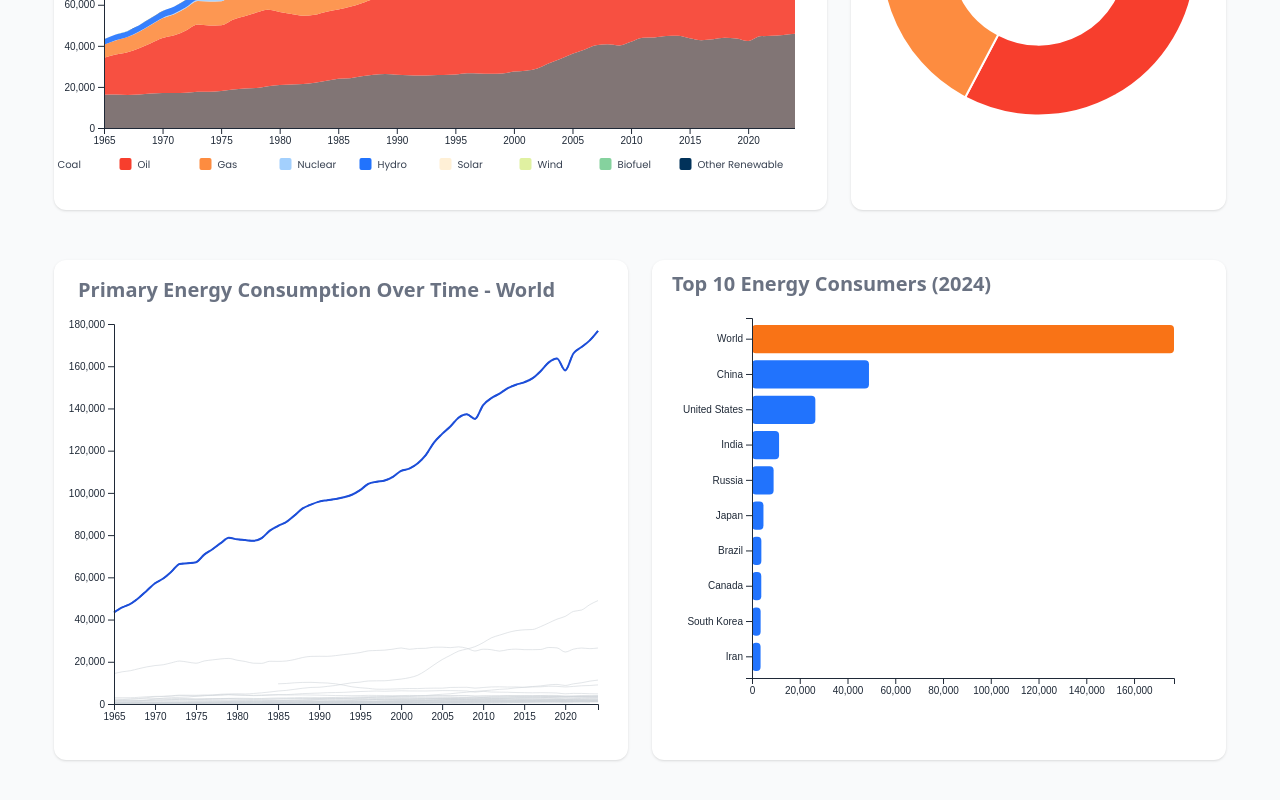
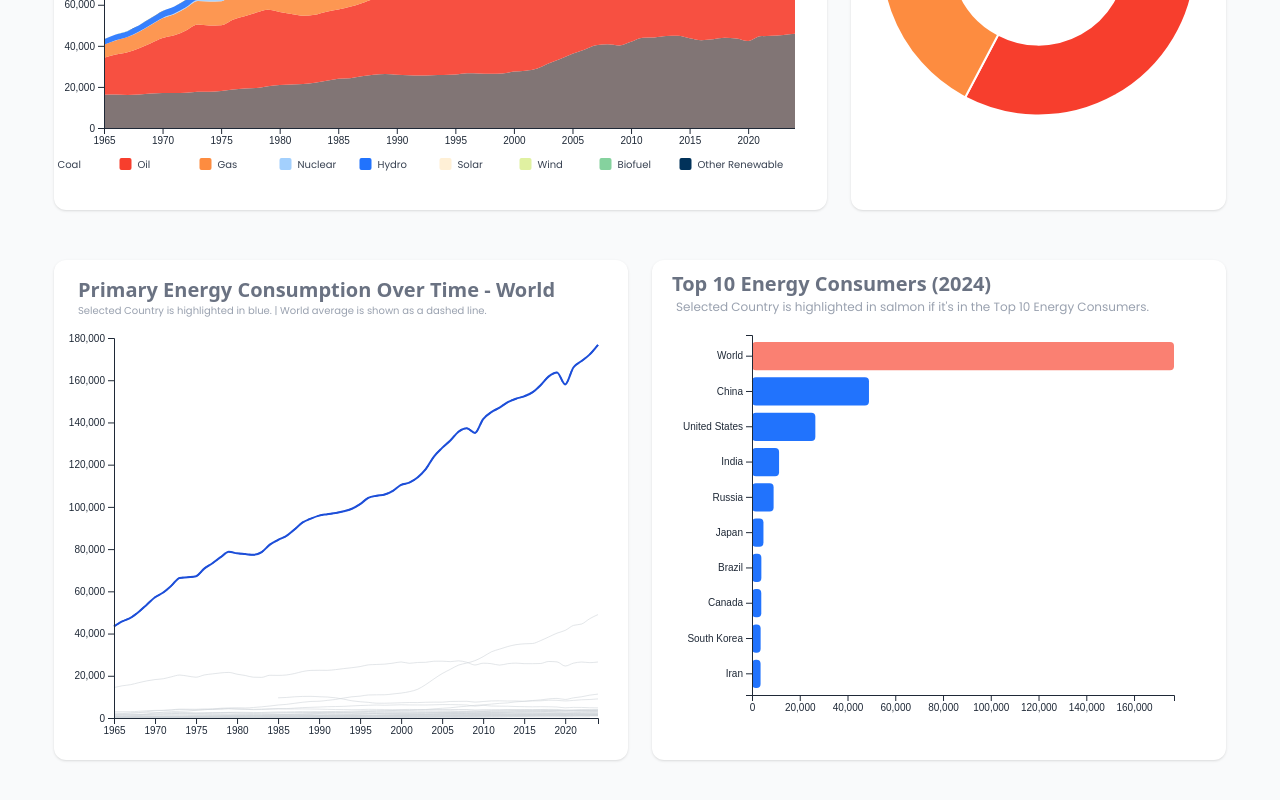
Before and after one commit to webpagearshi/energy-dashboard, a React (Vite) app: page / in a window 1280 px wide. Shown: the part 669-1469 px from the top of the page. Built offline with nearby package versions, Linux system fonts and the light colour scheme.

Commit message:
update line chart

```diff
--- a/src/components/charts/BarChart.jsx
+++ b/src/components/charts/BarChart.jsx
@@ -29,7 +29,7 @@ export default function BarChart({ width, height, data, selectedCountry }) {
       y={yScale(d.country)}
       width={xScale(d.primary_energy)}
       height={yScale.bandwidth()}
-      fill={d.country === selectedCountry ? "#f97316" : "#2173fd"}
+      fill={d.country === selectedCountry ? "salmon" : "#2173fd"}
       rx={4}
     />
   ));
--- a/src/components/charts/ResponsiveBarChart.jsx
+++ b/src/components/charts/ResponsiveBarChart.jsx
@@ -18,7 +18,17 @@ export default function ResponsiveBarChart({ data, selectedCountry }) {
       >
         Top 10 Energy Consumers (2024)
       </h2>
-
+      <p
+        className="text-sm text-gray-400"
+        style={{
+          paddingLeft: "24px",
+          paddingTop: "0px",
+          fontSize: "12px",
+        }}
+      >
+        Selected Country is highlighted in salmon if it's in the Top 10 Energy
+        Consumers.
+      </p>
       {dimensions.width > 0 && (
         <BarChart
           width={dimensions.width - 32}
--- a/src/components/charts/ResponsiveLineChart.jsx
+++ b/src/components/charts/ResponsiveLineChart.jsx
@@ -22,7 +22,17 @@ export default function ResponsiveLineChart({ data, selectedCountry }) {
       >
         Primary Energy Consumption Over Time - {selectedCountry}
       </h2>
-
+      <p
+        className="text-sm text-gray-400"
+        style={{
+          paddingLeft: "24px",
+          paddingTop: "0px",
+          fontSize: "10px",
+        }}
+      >
+        Selected Country is highlighted in blue. | World average is shown as a
+        dashed line.
+      </p>
       {dimensions.width > 0 && (
         <LineChart
           width={dimensions.width}
```
